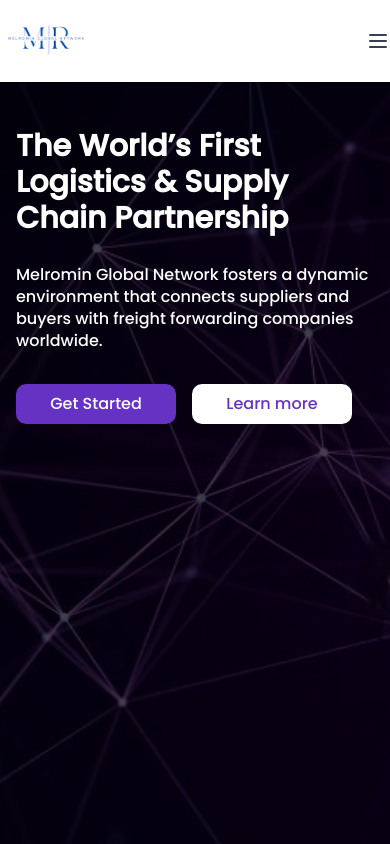
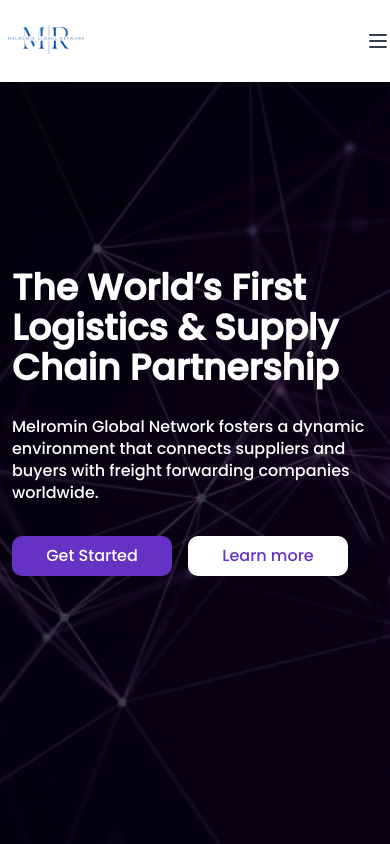
Before and after one commit to melika760/MelrominGlobalNetwork, a Next.js app: page / in a window 390 px wide. Shown: the top 844 px of the page. Built offline with nearby package versions, Linux system fonts and the light colour scheme; no server answers.

Commit message:
Update Hero.jsx

```diff
--- a/app/_components/Hero.jsx
+++ b/app/_components/Hero.jsx
@@ -13,10 +13,10 @@
 
 
   <div
-    className="relative z-10 items-center mx-auto max-w-screen-xl px-4 py-32 sm:px-6 lg:flex lg:h-screen lg:items-center lg:px-8 h-full"
+    className="relative z-10  mx-auto max-w-screen-xl  max-sm:px-3 flex h-screen items-center px-8 align-middle  "
   >
-    <div className="max-w-xl  ltr:sm:text-left rtl:sm:text-right">
-      <h1 className=" text-3xl font-bold sm:text-5xl  text-white ">
+    <div className="max-w-xl  ltr:sm:text-left rtl:sm:text-right ">
+      <h1 className=" text-5xl font-bold max-sm:text-4xl  text-white ">
       The World’s First Logistics & Supply Chain Partnership
 
       </h1>
```
